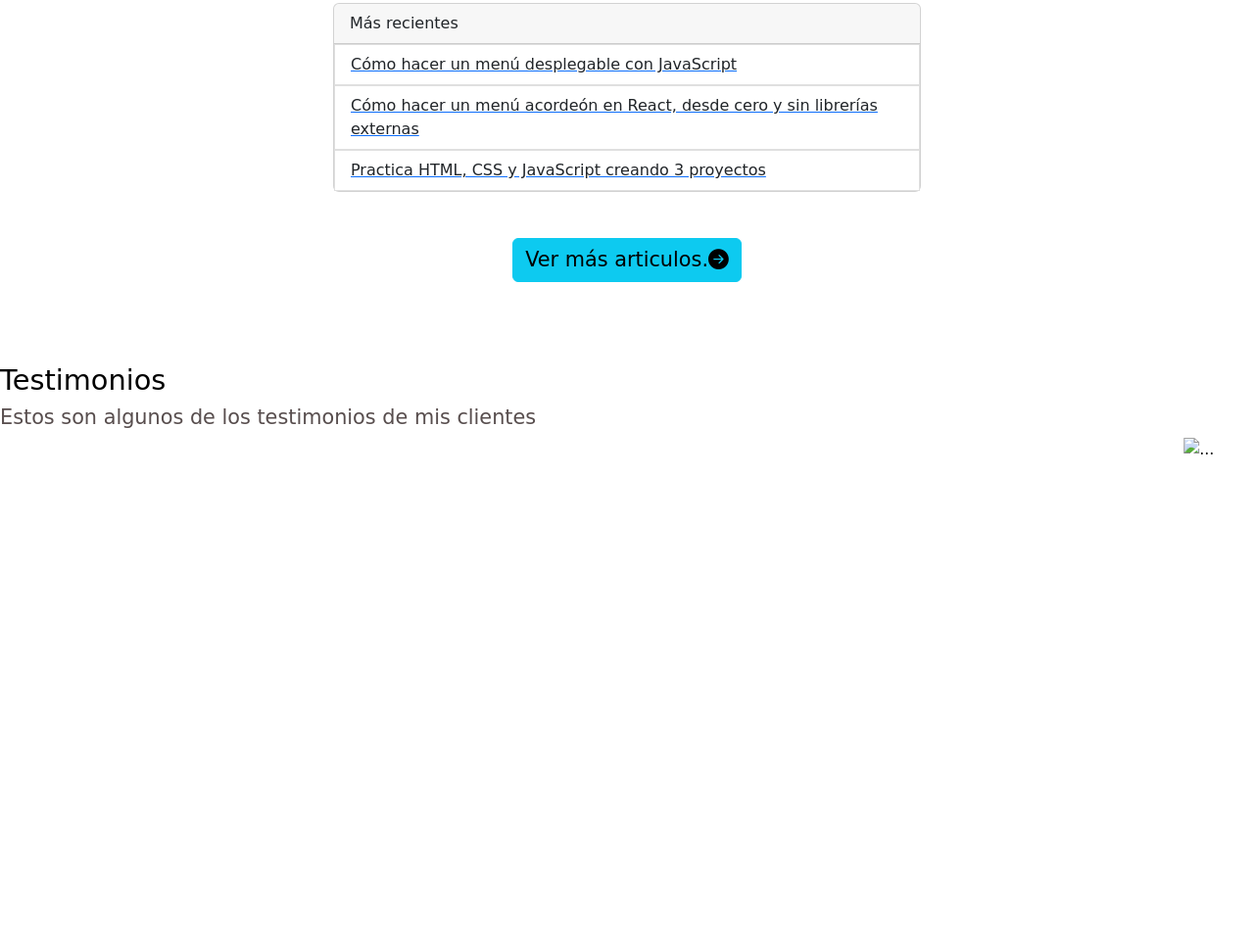
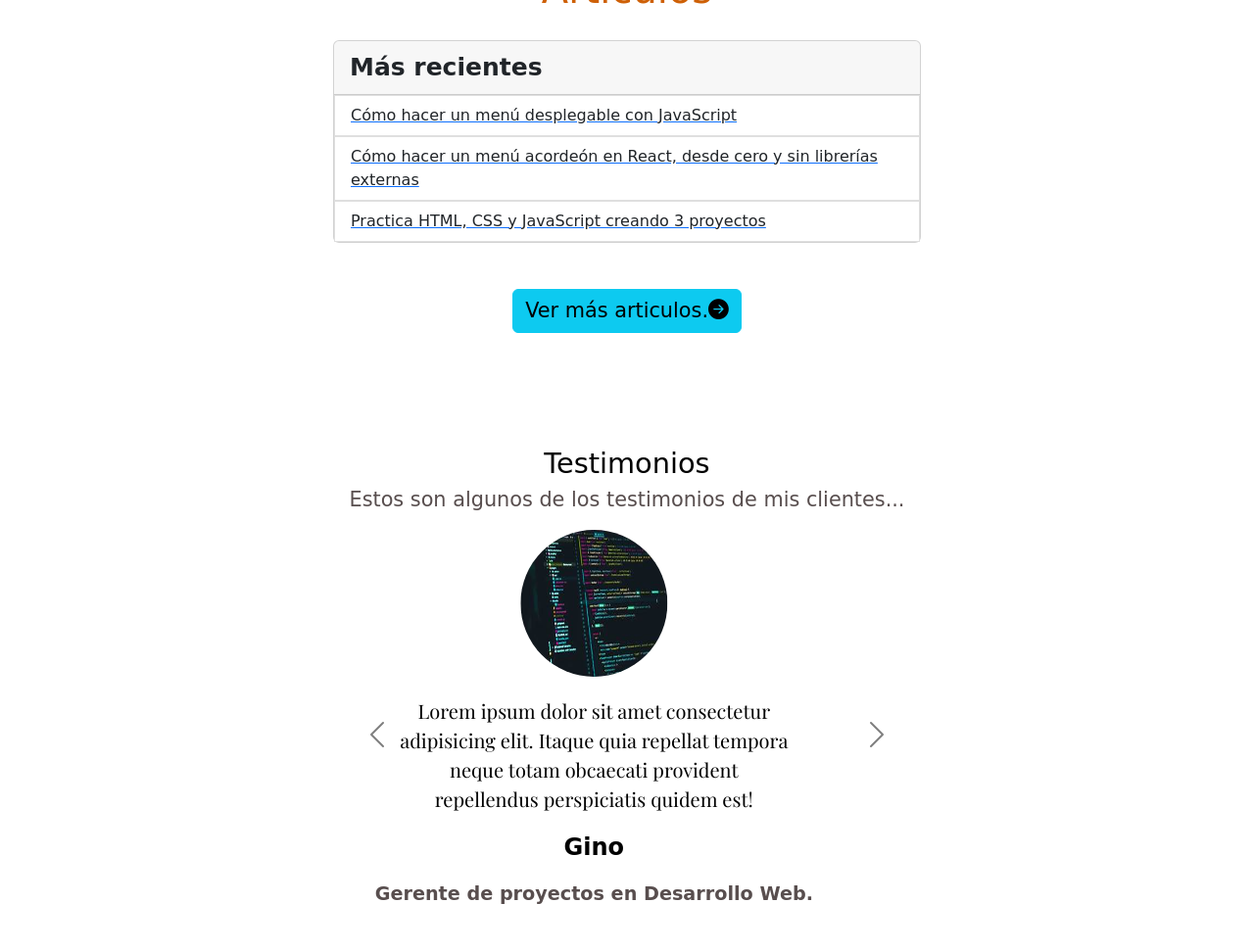
Before and after one commit to DavidLeonB/pro-bootstrap, a plain HTML site: page index.html in a window 1280 px wide. Shown: the part 2924-3895 px from the top of the page at 98% size. Before the commit the page ends 3399 px from the top, so only its background shows below. Drawn offline with nearby package versions, Linux system fonts and the light colour scheme; a web font is replaced by a local one.

Commit message:
Se termina con la seccion testimonios.

```diff
--- a/index.html
+++ b/index.html
@@ -28,6 +28,9 @@
     <!-- CSS -->
     <link rel="stylesheet" href="/styles/style.css" />
     <!-- Google Fonts -->
+    <link rel="preconnect" href="https://fonts.googleapis.com">
+    <link rel="preconnect" href="https://fonts.gstatic.com" crossorigin>
+    <link href="https://fonts.googleapis.com/css2?family=Beau+Rivage&family=Playfair+Display:ital,wght@0,400..900;1,400..900&family=Roboto+Mono:ital,wght@0,100..700;1,100..700&family=Roboto+Slab:wght@100..900&display=swap" rel="stylesheet">
     <link rel="preconnect" href="https://fonts.googleapis.com" />
     <link rel="preconnect" href="https://fonts.gstatic.com" crossorigin />
     <link
@@ -318,33 +321,56 @@
 
      <!-- Testimonios -->
 
-     <section class="seccion-clara">
+     <section class="testimonios seccion-clara">
+
       <h2 class="seccion-titulo">Testimonios</h2>
-      <h3 class="seccion-descripcion">Estos son algunos de los testimonios de mis clientes</h3>
+      <h3 class="seccion-descripcion">Estos son algunos de los testimonios de mis clientes...</h3>
+
       <!-- Carrusel -->
-      <div id="carouselExampleControls" class="carousel slide" data-bs-ride="carousel">
+      <div id="testimonios-carrusel" class="carousel carousel-dark slide" data-bs-ride="carousel">
         <div class="carousel-inner">
           <div class="carousel-item active">
-            <img src="..." class="d-block w-100" alt="...">
+            <div class="container">
+              <img class="testimonio-imagen rounded-circle" src="imagenes/th (10).jpeg" alt="">
+              <p class="testimonio-texto">Lorem ipsum dolor sit amet consectetur adipisicing elit. Itaque quia repellat tempora neque totam obcaecati provident repellendus perspiciatis quidem est!</p>
+              <div class="testimonio-info">
+                <p class="cliente">Gino</p>
+                <p class="cargo">Gerente de proyectos en Desarrollo Web.</p>
+              </div>
+            </div>
+>
           </div>
           <div class="carousel-item">
-            <img src="..." class="d-block w-100" alt="...">
+            <div class="container">
+              <img class="testimonio-imagen rounded-circle" src="imagenes/th (11).jpeg" alt="">
+              <p class="testimonio-texto">Lorem ipsum dolor sit amet consectetur adipisicing elit. Itaque quia repellat tempora neque totam obcaecati provident repellendus perspiciatis quidem est!</p>
+              <div class="testimonio-info">
+                <p class="cliente">Nora</p>
+                <p class="cargo">Jefe de proyectos IA.</p>
+              </div>
+            </div>
           </div>
           <div class="carousel-item">
-            <img src="..." class="d-block w-100" alt="...">
+            <div class="container">
+              <img class="testimonio-imagen rounded-circle" src="imagenes/th (12).jpeg" alt="">
+              <p class="testimonio-texto">Lorem ipsum dolor sit amet consectetur adipisicing elit. Itaque quia repellat tempora neque totam obcaecati provident repellendus perspiciatis quidem est!</p>
+              <div class="testimonio-info">
+                <p class="cliente">Leonardo</p>
+                <p class="cargo">Gerente de Analisis t Tecnologia.</p>
+              </div>
+            </div>
           </div>
         </div>
-        <button class="carousel-control-prev" type="button" data-bs-target="#carouselExampleControls" data-bs-slide="prev">
+        <button class="carousel-control-prev" type="button" data-bs-target="#testimonios-carrusel" data-bs-slide="prev">
           <span class="carousel-control-prev-icon" aria-hidden="true"></span>
-          <span class="visually-hidden">Previous</span>
+          <span class="visually-hidden">Anterior</span>
         </button>
-        <button class="carousel-control-next" type="button" data-bs-target="#carouselExampleControls" data-bs-slide="next">
+        <button class="carousel-control-next" type="button" data-bs-target="#testimonios-carrusel" data-bs-slide="next">
           <span class="carousel-control-next-icon" aria-hidden="true"></span>
-          <span class="visually-hidden">Next</span>
+          <span class="visually-hidden">Siguiente</span>
         </button>
       </div>
-
-     </section>
+    </section>
 
 
     <script
--- a/styles/style.css
+++ b/styles/style.css
@@ -141,7 +141,8 @@ padding: 10px 0;
 }
 
 .badges-contenedor{
-    font-size: 20px;
+    font-size: 25px;
+    font-family: 'Courier New', Courier, monospace;
     padding: 10px 0;
 }
 
@@ -230,6 +231,72 @@ padding: 10px 0;
     margin: 20px;
 }
 
+.articulos .card-header{
+    font-weight: bold;
+    font-size: 25px;
+}
+
+/* Testimonios */
+
+.testi {
+    display: flex;
+    flex-direction: column;
+    justify-content: center;
+    align-items: center;
+}
+
+.testimonios {
+    padding: 40px 40px 80px 40px;
+    display: flex;
+    flex-direction: column;
+    justify-content: center;
+    align-items: center;
+}
+
+.testimonios .carousel-inner{
+    max-width: 600px;
+}
+
+.testimonio-imagen {
+    margin: 10px 10px 20px 10px;
+    width: 150px;
+    height: 150px;
+}
+
+
+.carousel-item .container {
+    width: 100%;
+    height: 100%;
+    display: flex;
+    flex-direction: column;
+    align-items: center;
+    justify-content: center;
+}
+
+.testimonio-texto {
+    max-width: 70%;
+    font-size: 20px;
+    text-align: center;
+    font-family: "Playfair Display", serif;
+}
+
+.testimonio-info {
+font-weight: bold;
+text-align: center;
+}
+
+.testimonio-info p {
+    margin-bottom: 10;
+}
+
+.testimonio-footer .cliente {
+font-size: 1.5rem;
+}
+
+.testimonio-info .cargo {
+    font-size: 1.2rem;
+    color: #584e4e;
+}
 
 /* Adaptable responsivo */
 
@@ -257,3 +324,14 @@ padding: 10px 0;
     }
 
 }
+
+@media screen and (max-width: 650px) {
+    .testimonio-imagen {
+        height: 120px;
+        width: 120px;
+    }
+
+    .testimonio-texto {
+        font-size: 14px;
+    }
+}
```
